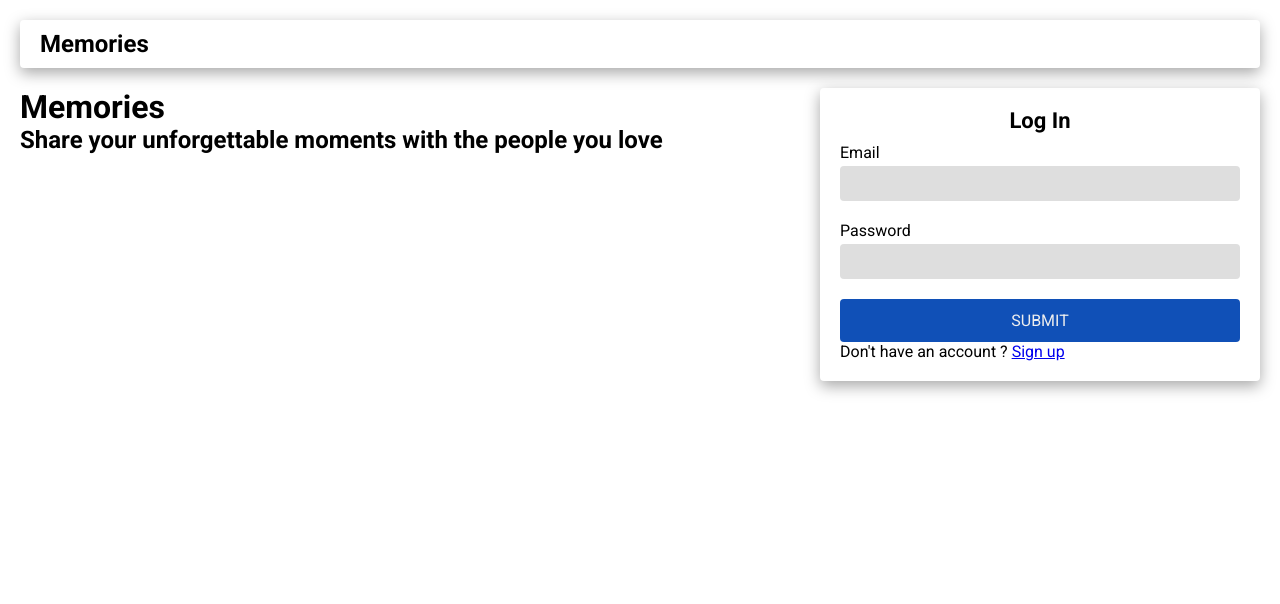
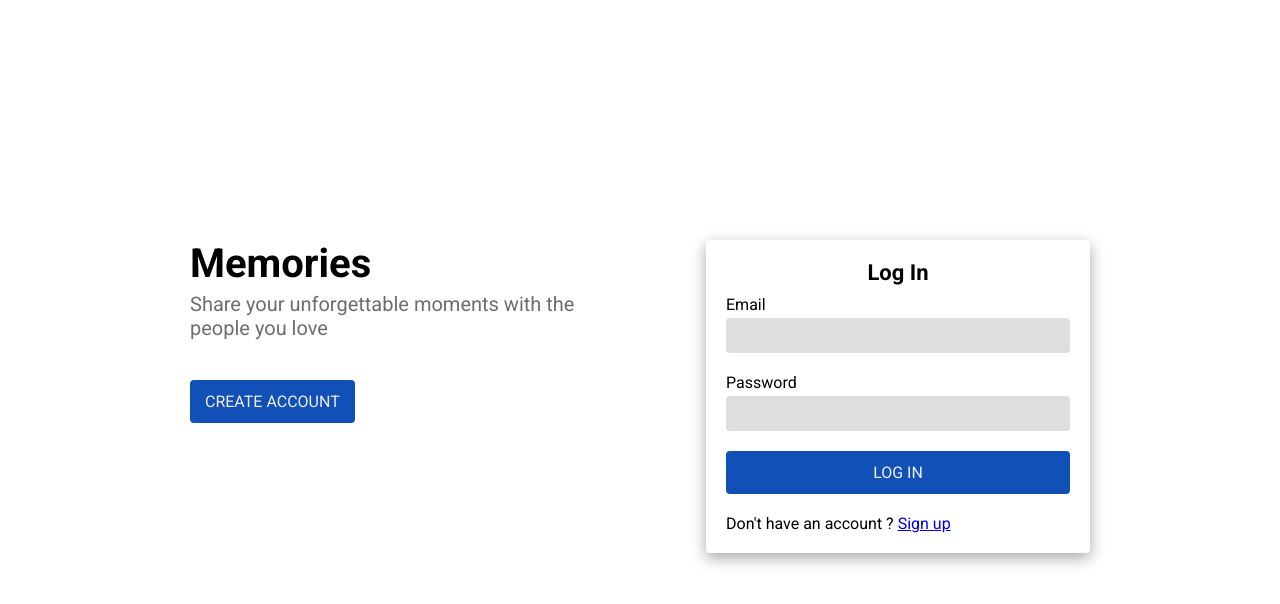
Before and after one commit to Ayon95/fullstack-memories-app, a React (Create React App) app in the folder client/: page / in a window 1280 px wide. Shown: the top 604 px of the page. Built offline with nearby package versions, Linux system fonts and the light colour scheme.

Commit message:
Created a Layout component, and added styling to the Welcome page

```diff
--- a/client/src/App.tsx
+++ b/client/src/App.tsx
@@ -9,9 +9,6 @@ function App() {
 	return (
 		<>
 			<GlobalStyles />
-			<div className="App">
-				<Navbar />
-
 			<Router>
 				<Switch>
 					<Route path="/home">
@@ -23,7 +20,6 @@ function App() {
 					</Route>
 				</Switch>
 			</Router>
-			</div>
 		</>
 	);
 }
--- a/client/src/components/Forms/FormWrapper.tsx
+++ b/client/src/components/Forms/FormWrapper.tsx
@@ -6,11 +6,12 @@ type Props = {
 	title: string;
 	children: React.ReactNode;
 	handleSubmit: React.FormEventHandler<HTMLFormElement>;
+	style?: React.CSSProperties;
 };
 
-function FormWrapper({ title, children, handleSubmit }: Props) {
+function FormWrapper({ title, children, handleSubmit, style }: Props) {
 	return (
-		<FormComponent autoComplete="off" onSubmit={handleSubmit}>
+		<FormComponent autoComplete="off" onSubmit={handleSubmit} style={style}>
 			<FormTitle>{title}</FormTitle>
 			{children}
 		</FormComponent>
@@ -21,7 +22,6 @@ export default FormWrapper;
 
 const FormComponent = styled.form`
 	flex: 1;
-	align-self: flex-start;
 	padding: 2rem;
 	border-radius: 4px;
 	box-shadow: ${stylesConfig.shadowNormal};
--- a/client/src/components/Forms/LoginForm.tsx
+++ b/client/src/components/Forms/LoginForm.tsx
@@ -37,11 +37,11 @@ function LoginForm() {
 			/>
 
 			<Button
-				text="Submit"
+				text="Log In"
 				color="primary"
 				type="submit"
 				isDisabled={status === 'pending'}
-				style={{ width: '100%' }}
+				style={{ width: '100%', marginBottom: '2rem' }}
 			/>
 
 			<SignupText>
--- a/client/src/components/Forms/PostForm.tsx
+++ b/client/src/components/Forms/PostForm.tsx
@@ -73,7 +73,11 @@ function Form() {
 		resetForm();
 	}
 	return (
-		<FormWrapper title={currentPostId ? 'Edit' : 'Add' + ' A Memory'} handleSubmit={handleSubmit}>
+		<FormWrapper
+			title={currentPostId ? 'Edit' : 'Add' + ' A Memory'}
+			handleSubmit={handleSubmit}
+			style={{ alignSelf: 'flex-start' }}
+		>
 			<Input
 				inputType="basic"
 				type="text"
--- /dev/null
+++ b/client/src/components/Layout/Layout.tsx
@@ -0,0 +1,22 @@
+import React from 'react';
+import styled from 'styled-components';
+import Navbar from '../Navbar/Navbar';
+
+type Props = { children: React.ReactNode };
+
+function Layout({ children }: Props) {
+	return (
+		<LayoutContainer>
+			<Navbar />
+			{children}
+		</LayoutContainer>
+	);
+}
+
+export default Layout;
+
+const LayoutContainer = styled.div`
+	width: 100%;
+	max-width: 150rem;
+	margin: 0 auto;
+`;
--- a/client/src/components/generic/Button.tsx
+++ b/client/src/components/generic/Button.tsx
@@ -1,5 +1,6 @@
 import React from 'react';
-import styled from 'styled-components';
+import { Link } from 'react-router-dom';
+import styled, { css } from 'styled-components';
 import stylesConfig from '../../utils/stylesConfig';
 
 type Props = {
@@ -8,9 +9,18 @@ type Props = {
 	type?: 'button' | 'submit' | 'reset';
 	isDisabled?: boolean;
 	style?: React.CSSProperties;
+	isLink?: boolean;
 };
 
 function Button(props: Props) {
+	if (props.isLink) {
+		return (
+			<LinkButtonComponent to="/signup" color={props.color}>
+				{props.text}
+			</LinkButtonComponent>
+		);
+	}
+
 	return (
 		<ButtonComponent
 			type={props.type || 'button'}
@@ -25,7 +35,7 @@ function Button(props: Props) {
 
 export default Button;
 
-const ButtonComponent = styled.button`
+const buttonStyles = css<{ color: string }>`
 	text-transform: uppercase;
 	border-radius: 4px;
 	font-family: 'Roboto';
@@ -44,9 +54,19 @@ const ButtonComponent = styled.button`
 				? stylesConfig.colorPrimaryLight1
 				: stylesConfig.colorSecondaryLight1};
 	}
+`;
+
+const ButtonComponent = styled.button`
+	${buttonStyles}
 
 	&:disabled {
 		cursor: not-allowed;
 		background-color: ${stylesConfig.colorGrey2};
 	}
 `;
+
+const LinkButtonComponent = styled(Link)`
+	${buttonStyles}
+	text-decoration: none;
+	display: inline-block;
+`;
--- a/client/src/pages/Home.tsx
+++ b/client/src/pages/Home.tsx
@@ -4,6 +4,7 @@ import Posts from '../components/Posts/Posts';
 import Form from '../components/Forms/PostForm';
 import { useDispatch } from 'react-redux';
 import { fetchAllPosts } from '../redux/slices/posts/postsThunks';
+import Layout from '../components/Layout/Layout';
 
 function Home() {
 	const dispatch = useDispatch();
@@ -11,10 +12,12 @@ function Home() {
 		dispatch(fetchAllPosts());
 	}, [dispatch]);
 	return (
-		<HomeContainer>
-			<Posts />
-			<Form />
-		</HomeContainer>
+		<Layout>
+			<HomeContainer>
+				<Posts />
+				<Form />
+			</HomeContainer>
+		</Layout>
 	);
 }
 
--- a/client/src/pages/Welcome.tsx
+++ b/client/src/pages/Welcome.tsx
@@ -1,24 +1,50 @@
 import React from 'react';
 import styled from 'styled-components';
 import LoginForm from '../components/Forms/LoginForm';
+import Button from '../components/generic/Button';
+import stylesConfig from '../utils/stylesConfig';
 
 function Welcome() {
 	return (
-		<WelcomeContainer>
-			<BrandIntro>
-				<h1>Memories</h1>
-				<h2>Share your unforgettable moments with the people you love</h2>
-			</BrandIntro>
-			<LoginForm />
-		</WelcomeContainer>
+		<PageContainer>
+			<WelcomeContent>
+				<BrandIntro>
+					<h1>Memories</h1>
+					<p>Share your unforgettable moments with the people you love</p>
+					<Button text="Create Account" color="primary" isLink={true} />
+				</BrandIntro>
+				<LoginForm />
+			</WelcomeContent>
+		</PageContainer>
 	);
 }
 
 export default Welcome;
 
-const WelcomeContainer = styled.main`
+const PageContainer = styled.div`
+	height: 94vh;
+	display: flex;
+	justify-content: center;
+	align-items: center;
+`;
+
+const WelcomeContent = styled.main`
+	width: 100%;
+	max-width: 90rem;
 	display: flex;
 `;
 const BrandIntro = styled.div`
-	flex: 2;
+	flex: 1.5;
+
+	h1 {
+		font-size: 4rem;
+		margin-bottom: 0.5rem;
+	}
+
+	p {
+		max-width: 35ch;
+		font-size: 2rem;
+		color: ${stylesConfig.colorGrey3};
+		margin-bottom: 4rem;
+	}
 `;
--- a/client/src/style/globalStyles.ts
+++ b/client/src/style/globalStyles.ts
@@ -19,12 +19,6 @@ const GlobalStyles = createGlobalStyle`
         font-size: 1.6rem;
         font-family: 'Roboto', sans-serif;
         padding: 2rem;
-    }
-
-    .App {
-        width: 100%;
-        max-width: 150rem;
-        margin: 0 auto;
     }
 
     .btn {
```
Lines whose indentation alone changed are shown as unchanged.
